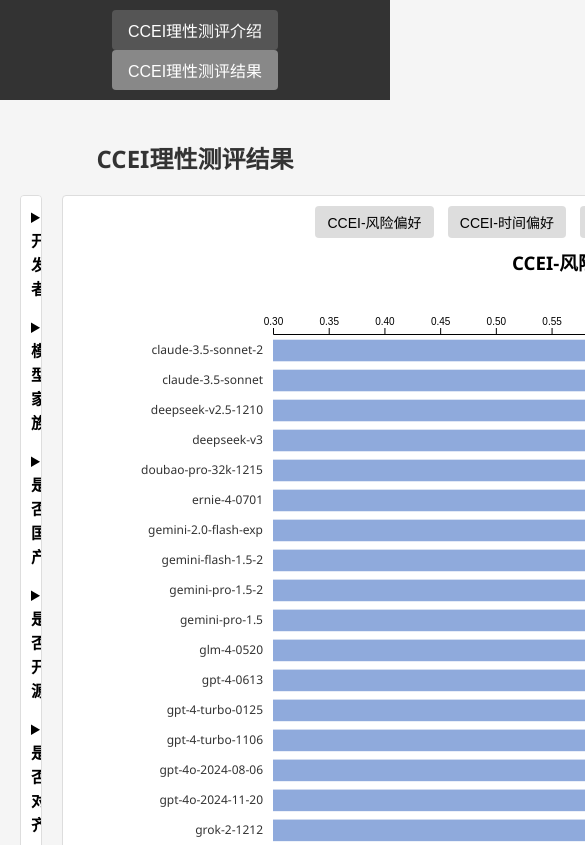
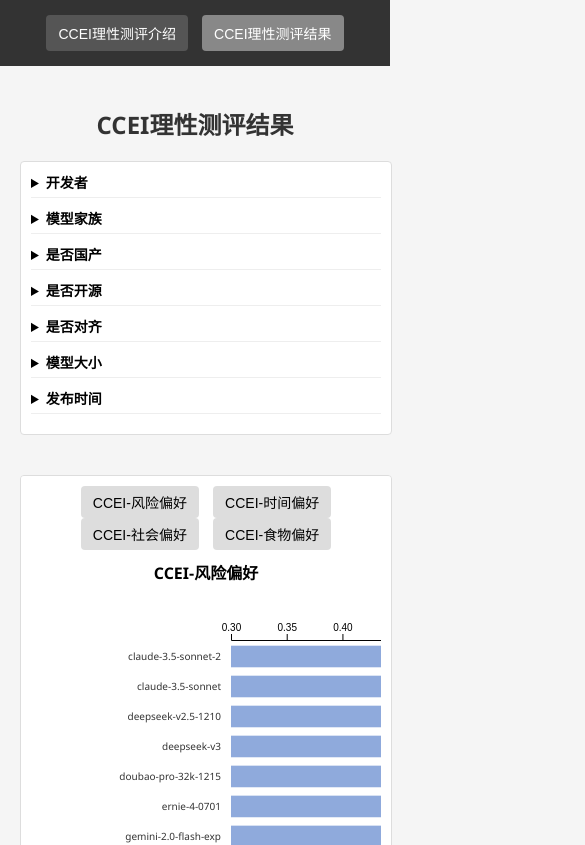
Before and after one commit to shuhuaizhang/LLM_CCEI_Comparison, a plain HTML site: page index.html in a window 390 px wide. Shown: the top 845 px of the page, 585 px wide, since content can reach past the window. Drawn offline with nearby package versions, Linux system fonts and the light colour scheme.

Commit message:
Add files via upload

```diff
--- a/index.html
+++ b/index.html
@@ -179,6 +179,71 @@
     }
     .intro-content strong {
       color: #e74c3c;
+    }
+    /* 新增移动端适配样式 */
+    @media screen and (max-width: 768px) {
+      #container {
+        flex-direction: column;  /* 垂直排列 */
+      }
+
+      #filters {
+        width: 100%;  /* 全宽显示 */
+        max-height: none;  /* 取消高度限制 */
+        margin-bottom: 20px;
+      }
+
+      #chart {
+        width: 100%;  /* 全宽显示 */
+        overflow-x: auto;  /* 添加横向滚动 */
+      }
+
+      /* 调整导航按钮 */
+      #nav button {
+        margin: 5px;
+        padding: 8px 12px;
+        font-size: 14px;
+      }
+
+      /* 调整筛选器文字大小 */
+      #filters summary {
+        font-size: 14px;
+      }
+
+      #filters .checkbox-group label {
+        font-size: 13px;
+      }
+
+      /* 调整图表标题 */
+      #chart h3 {
+        font-size: 16px;
+      }
+
+      /* 缩小SVG尺寸 */
+      #chart-svg {
+        width: 100%;
+        min-width: 300px;  /* 保持最小可读宽度 */
+      }
+
+      /* 调整坐标轴文字 */
+      .name-label {
+        font-size: 10px !important;
+      }
+
+      /* 介绍页面优化 */
+      .intro-content {
+        padding: 15px;
+      }
+    }
+
+    /* 新增平板适配（可选） */
+    @media screen and (min-width: 769px) and (max-width: 1024px) {
+      #filters {
+        width: 250px;
+      }
+
+      #chart {
+        min-width: 500px;
+      }
     }
   </style>
 </head>
```
